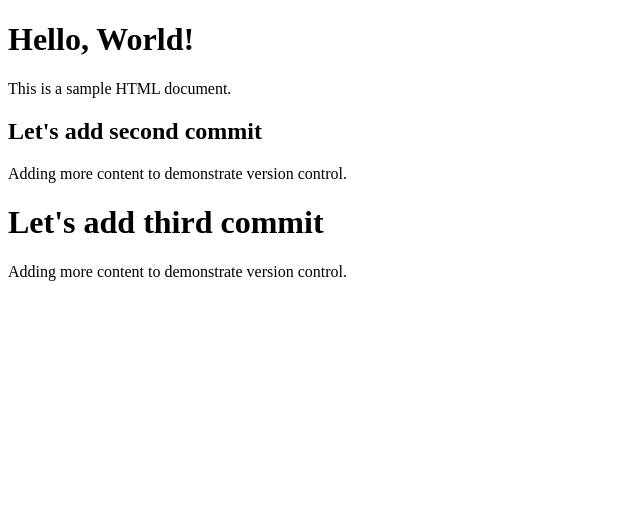
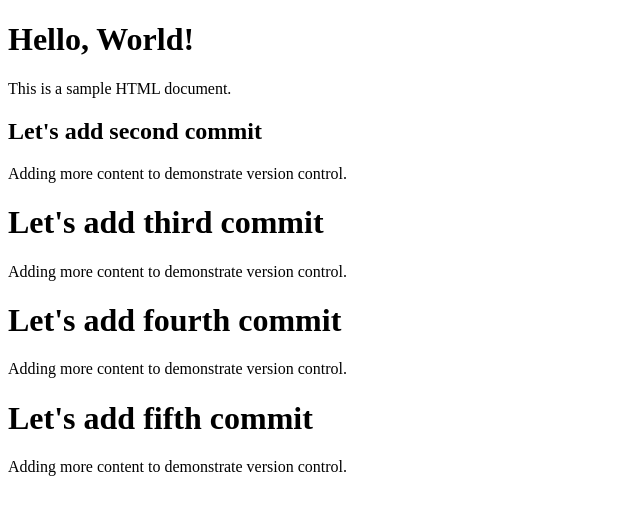
Before and after one commit to arsalanlal414/rebaseTest, a plain HTML site: page index.html in a window 1280 px wide. Shown: the whole page, without its empty margins (0-640 px from the left). Drawn offline with Linux system fonts and the light colour scheme.

Commit message:
5th commit

```diff
--- a/index.html
+++ b/index.html
@@ -13,5 +13,11 @@
   <p>Adding more content to demonstrate version control.</p>
   <h1>Let's add third commit</h1>
   <p>Adding more content to demonstrate version control.</p>
+
+  <h1>Let's add fourth commit</h1>
+  <p>Adding more content to demonstrate version control.</p>
+  <h1>Let's add fifth commit</h1>
+  <p>Adding more content to demonstrate version control.</p>
+
 </body>
 </html>
```
